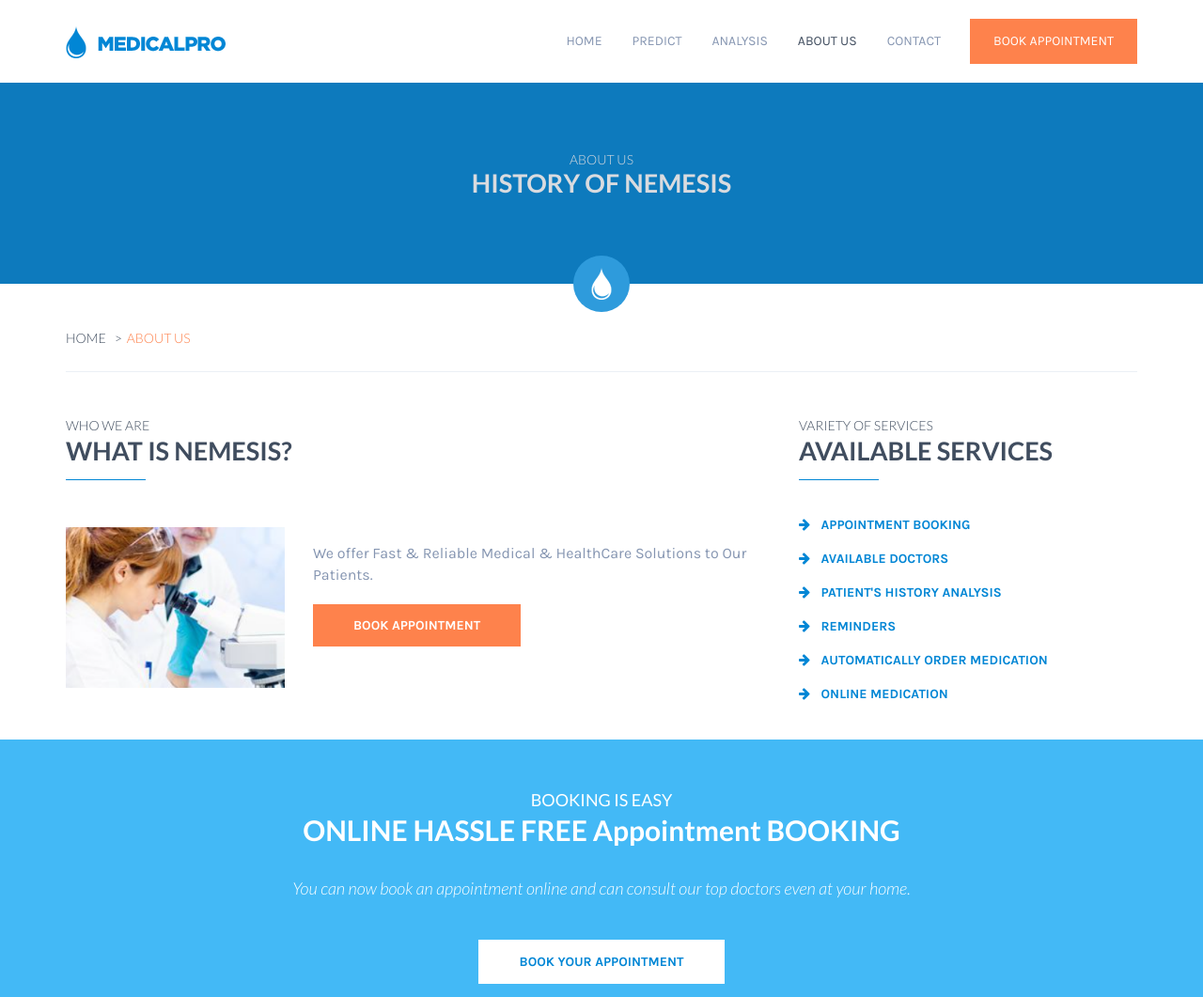
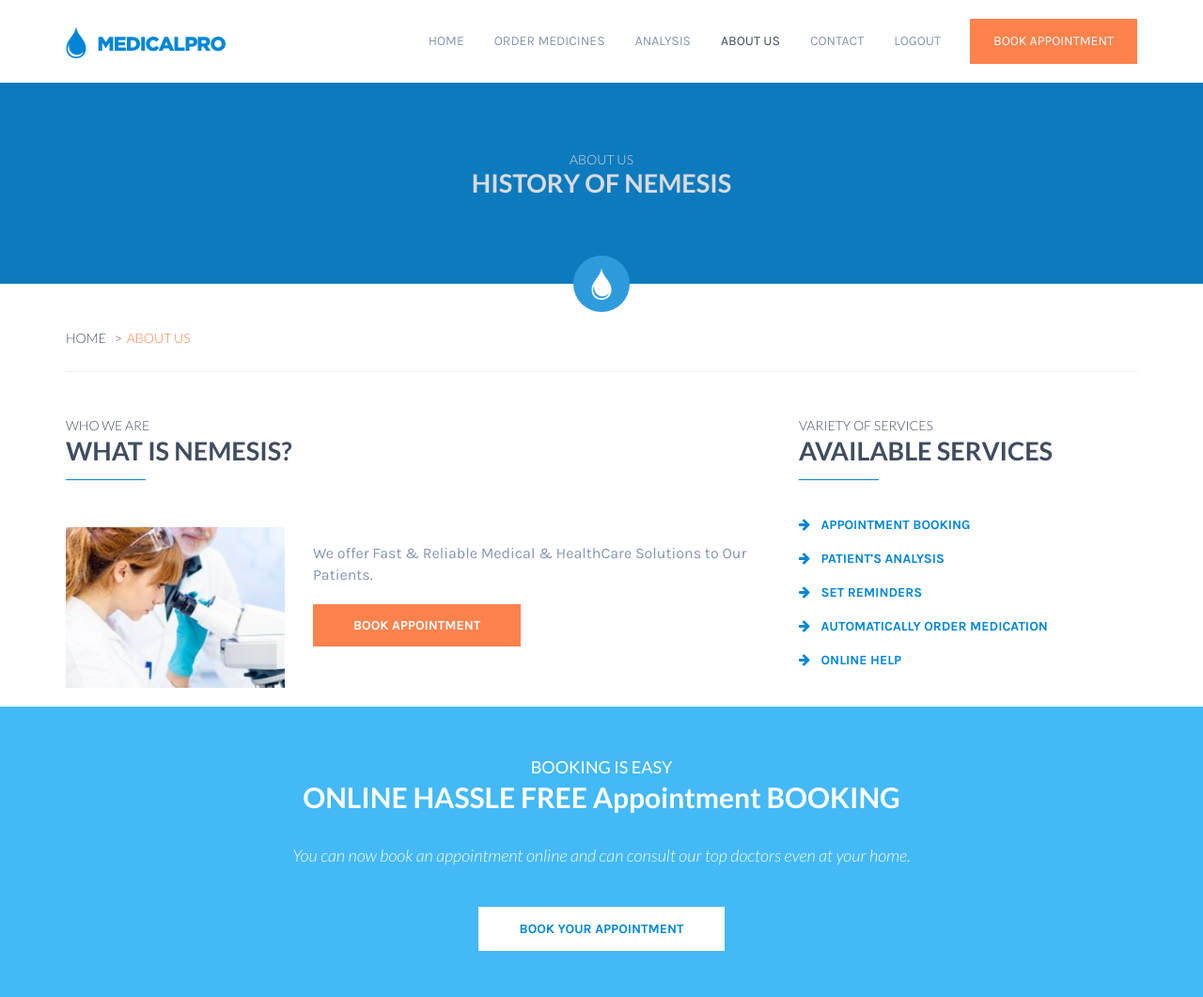
Before and after one commit to payaljindal/Nemesis, a Python web app: template flask/templates/about.html in a window 1280 px wide. Shown: the top 1061 px of the page at 94% size. Run offline with Jinja, Linux system fonts and the light colour scheme; the template is opened without the code that fills it, so the values that code supplies are empty.

Commit message:
Update about.html

```diff
--- a/flask/templates/about.html
+++ b/flask/templates/about.html
@@ -81,11 +81,13 @@
                         </ul>
                     </li> -->
 
-                    <li> <a href="/predict">Predict</a></li>
+                    <li><a href="/order">Order Medicines</a></li>
                     <li><a href="/analysis">Analysis</a></li>
                     <li class="active"><a href="/about">About us</a></li>
 
                     <li><a href="/contact">contact</a></li>
+                    <li><a href="/">Logout</a></li>
+
                     <li class="hidden-xs book"><a href="#" data-toggle="modal" data-target="#appointmefnt_form_pop">book appointment</a></li>
                 </ul>
             </div><!-- /.navbar-collapse -->
@@ -107,7 +109,7 @@
         <div class="container">
             <div class="row inner m0">
                 <ul class="breadcrumb">
-                    <li><a href="/">Home</a></li>
+                    <li><a href="/index">Home</a></li>
                     <li>About us</li>
                 </ul>
             </div>
@@ -139,11 +141,10 @@
                     </div>
                     <ul class="list-unstyled depts_list">
                         <li><a href="#"><i class="fa fa-arrow-right"></i> Appointment Booking</a></li>
-                        <li><a href="#"><i class="fa fa-arrow-right"></i> Available doctors</a></li>
-                        <li><a href="#"><i class="fa fa-arrow-right"></i> Patient's history analysis</a></li>
-                        <li><a href="#"><i class="fa fa-arrow-right"></i> Reminders </a></li>
-                        <li><a href="#"><i class="fa fa-arrow-right"></i> Automatically order medication</a></li>
-                        <li><a href="#"><i class="fa fa-arrow-right"></i> Online medication</a></li>
+                        <li><a href="analysis"><i class="fa fa-arrow-right"></i> Patient's analysis</a></li>
+                        <li><a href="/index"><i class="fa fa-arrow-right"></i> Set Reminders </a></li>
+                        <li><a href="/order"><i class="fa fa-arrow-right"></i> Automatically order medication</a></li>
+                        <li><a href="/contact"><i class="fa fa-arrow-right"></i> Online help</a></li>
                     </ul>
                 </div>
             </div>
```
